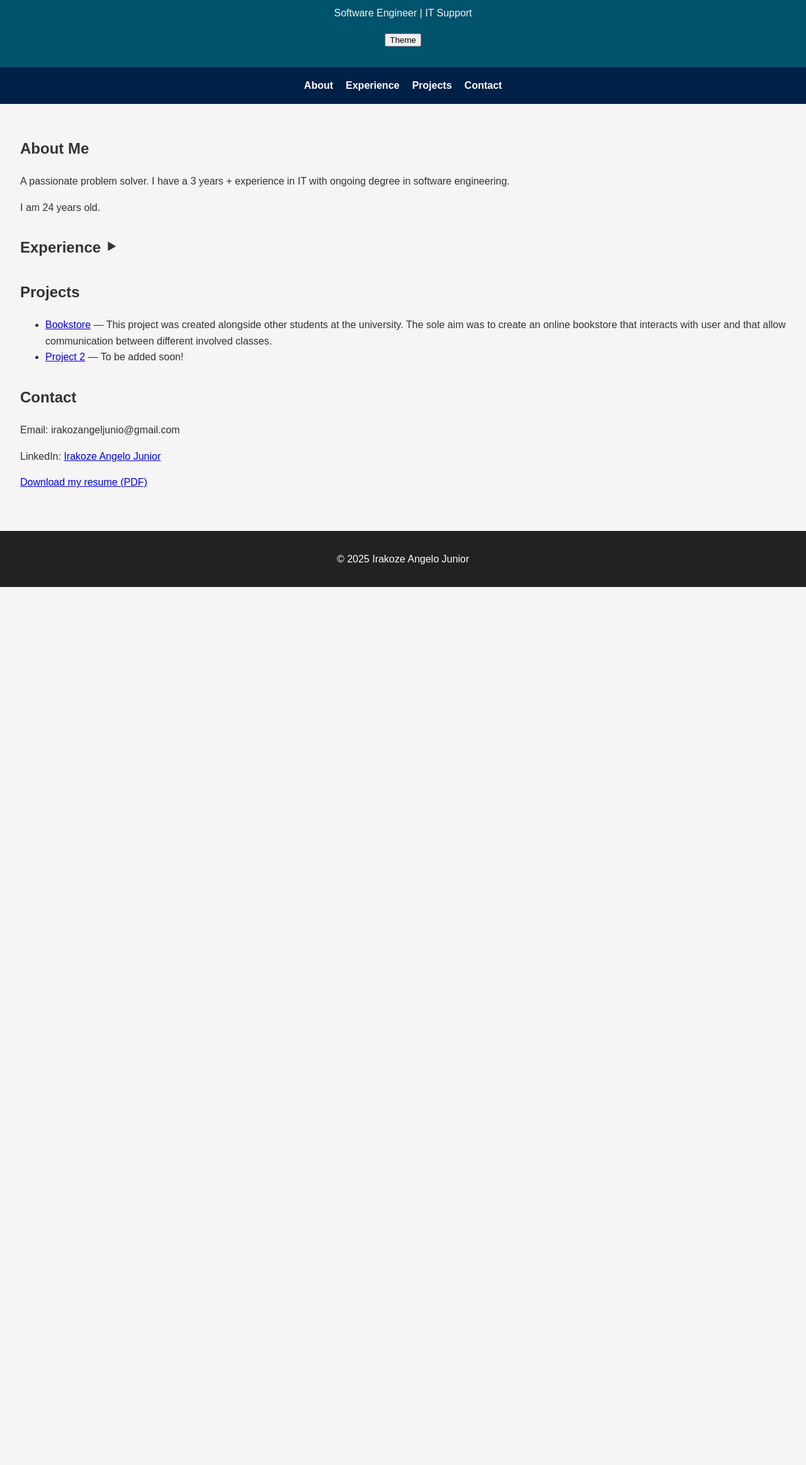
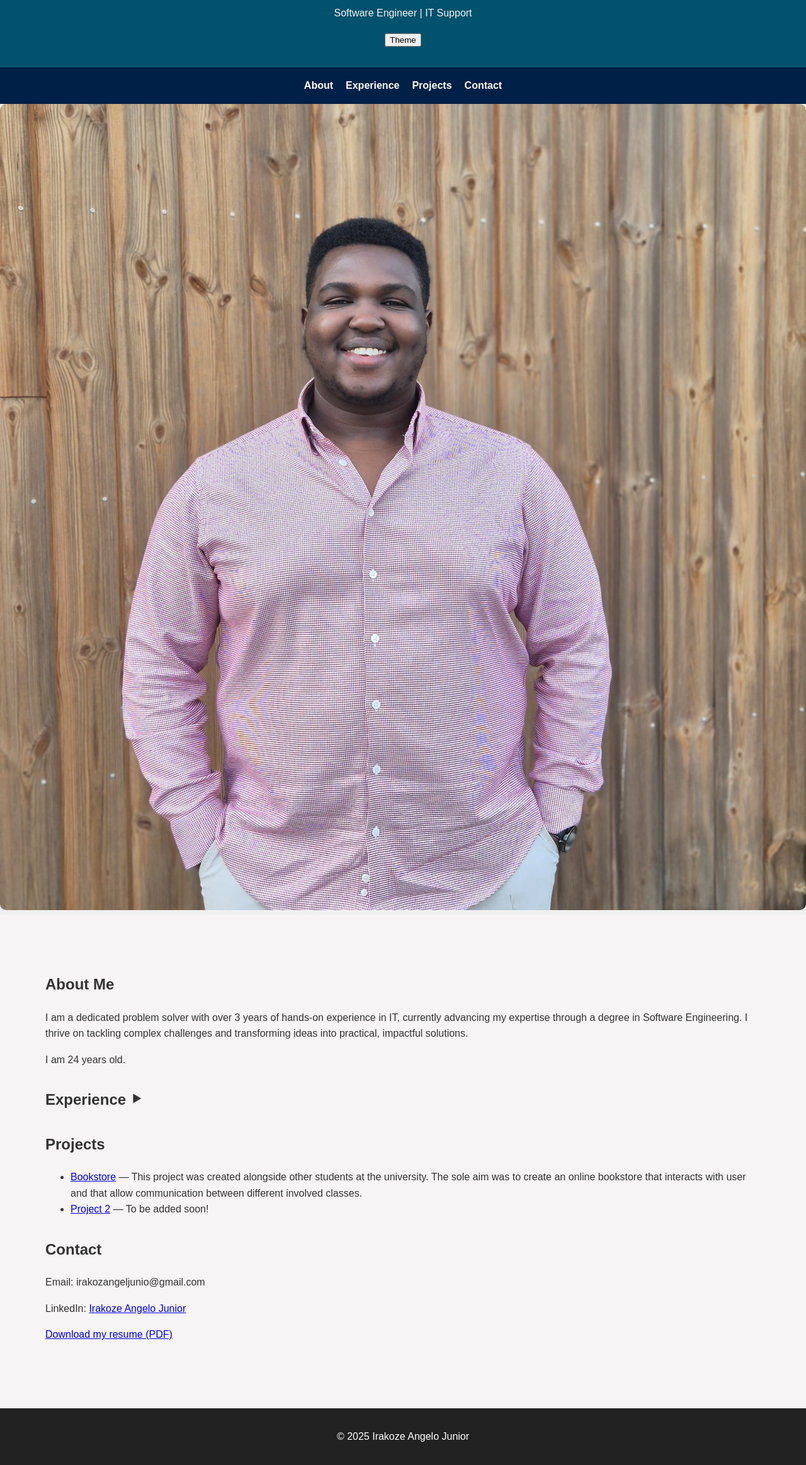
Before and after one commit to Angelo-3/My_CV, a plain HTML site: page index.html in a window 1280 px wide. Shown: the part 118-2444 px from the top of the page at 63% size. Before the commit the page ends 1050 px from the top, so only its background shows below. Drawn offline with Linux system fonts and the light colour scheme.

Commit message:
Updating the cv with a picture

```diff
--- a/index.html
+++ b/index.html
@@ -1,11 +1,13 @@
 <!DOCTYPE html>
 <html lang="en">
+
 <head>
     <meta charset="UTF-8" />
-  <meta name="viewport" content="width=device-width, initial-scale=1.0"/>
+    <meta name="viewport" content="width=device-width, initial-scale=1.0" />
     <title>Angelo Junior Irakoze | CV</title>
     <link rel="stylesheet" href="style.css" />
 </head>
+
 <body>
     <script src="script.js"></script>
     <header>
@@ -20,11 +22,17 @@
         <a href="#projects">Projects</a>
         <a href="#contact">Contact</a>
     </nav>
-
+    <div class="Container">
+        <div class="left-side">
+            <img src="Profile.jpeg" alt="Profile picture">
+        </div>
+        <div class="right-side">
             <main>
                 <section id="about">
                     <h2>About Me</h2>
-      <p>A passionate problem solver. I have a 3 years + experience in IT with ongoing degree in software engineering.</p>
+                    <p>I am a dedicated problem solver with over 3 years of hands-on experience in IT, currently
+                        advancing my expertise through a degree in Software Engineering. I thrive on tackling complex
+                        challenges and transforming ideas into practical, impactful solutions.</p>
                     <p>I am <span id="age"></span> years old.</p>
                 </section>
 
@@ -34,13 +42,18 @@
                         <ul>
                             <li><strong>2nd Level IT Retail Support</strong> at Diebold Nixdorf — 2024 - present</li>
                             <li><strong>1st Level IT Helpdesk</strong> at Diebold Nixdorf — 2022 - 2024</li>
+                            <li><strong>Senior 1st Level IT Helpdesk</strong> at Teleperformance — 2022</li>
+                            <li><strong>1st Level IT Helpdesk</strong> at Teleperformance — 2021 - 2022</li>
                         </ul>
                 </section>
 
                 <section id="projects">
                     <h2>Projects</h2>
                     <ul>
-        <li><a href="https://github.com/Angelo-3/Bookstore">Bookstore</a> — This project was created alongside other students at the university. The sole aim was to create an online bookstore that interacts with user and that allow communication between different involved classes.</li>
+                        <li><a href="https://github.com/Angelo-3/Bookstore">Bookstore</a> — This project was created
+                            alongside other students at the university. The sole aim was to create an online bookstore
+                            that interacts with user and that allow communication between different involved classes.
+                        </li>
                         <li><a href="https://github.com/angelo-3">Project 2</a> — To be added soon!</li>
                     </ul>
                 </section>
@@ -52,9 +65,11 @@
                     <p><a href="CV_10_05_2025.pdf" download>Download my resume (PDF)</a></p>
                 </section>
             </main>
-
+        </div>
+    </div>
     <footer>
         <p>© 2025 Irakoze Angelo Junior</p>
     </footer>
 </body>
+
 </html>
--- a/style.css
+++ b/style.css
@@ -5,6 +5,32 @@ body {
  padding: 0;
  background-color: #f6f4f4;
  color: #333;
+}
+
+.container {
+ display: flex;
+ gap: 20px;
+ padding: 20px;
+}
+
+.left-side {
+ flex: 1;
+ background-color: #f0f0f0;
+}
+
+.left-side img {
+ width: 100%;
+ height: 100%;
+ object-fit: cover;
+ border-radius: 10px;
+}
+
+.right-side {
+ flex: 1;
+ padding: 40px;
+ display: flex;
+ flex-direction: column;
+ justify-content: center;
 }
 
 header {
@@ -45,6 +71,10 @@ nav a {
  background-color: #111;
 }
 
+.dark-theme .left-side {
+ background-color: #111;
+}
+
 main {
  padding: 2rem;
 }
```
Also changed, not shown: Profile.jpeg (added), script.js (line endings or trailing spaces). Lines whose indentation alone changed are shown as unchanged.
